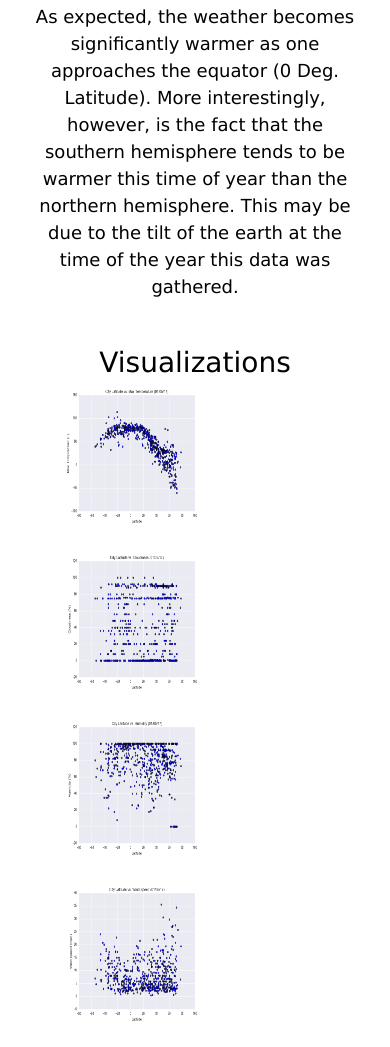
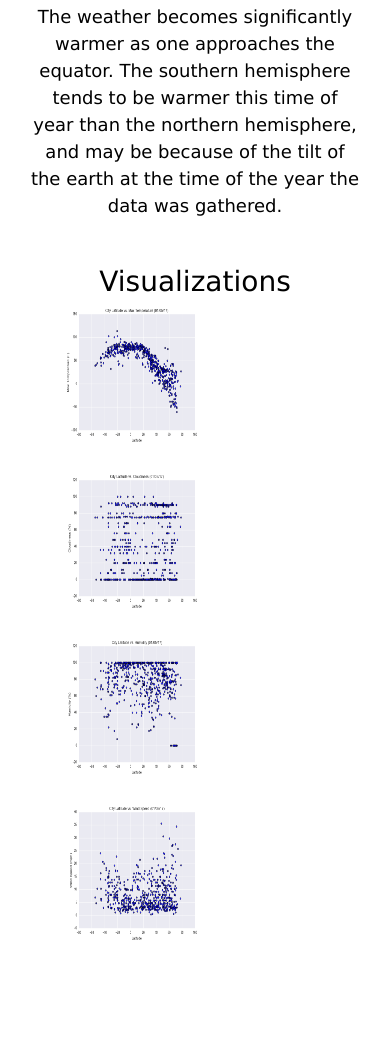
Before and after one commit to atxnatalia/Web-Design-Challenge, a plain HTML site: page temperature.html in a window 390 px wide. Shown: the part 448-1495 px from the top of the page. Drawn offline with nearby package versions, Linux system fonts and the light colour scheme.

Commit message:
Update temperature.html

```diff
--- a/temperature.html
+++ b/temperature.html
@@ -65,8 +65,56 @@
         <figure id="main1_figure">
             <img src="./Resources/Images/Temperature.png" alt="Temperature" style="width:100%;height:100%;text-align:middle">
             <figcaption>
-                As expected, the weather becomes significantly warmer as one approaches the equator (0 Deg. Latitude). More interestingly, however, is the fact that the southern hemisphere tends to be warmer this time of year than the northern hemisphere. This may be due to the tilt of the earth at the time of the year this data was gathered.
+               The weather becomes significantly warmer as one approaches the equator. The southern hemisphere tends to be warmer this time of year than the northern hemisphere, and may be because of the tilt of the earth at the time of the year the data was gathered.
             </figcaption>
+            </figure>
+      </div>
+      <div class="col-md-4">
+            <main class="container2">
+                <header>
+                    <h2>Visualizations</h2>
+                </header>
+            <div class="row">
+              <div class="col-xs-3 col-sm-3 col-md-6">
+                  <figure id="main1_figure">
+                    <a href="./Temperature.html">
+                      <img src="./Resources/Images/Temperature.png" alt="Temperature" style="width:150px;height:150px;">
+                    </a>
+                    </figure>
+              </div>
+              <div class="col-xs-3 col-sm-3 col-md-6">
+                  <figure id="main1_figure">
+                      <a href="./Cloudiness.html">
+                      <img   src="./Resources/Images/Cloudiness.png" alt="Cloudiness" style="width:150px;height:150px;">
+                      </a>
+                    </figure>
+              </div>
+                <div class="col-xs-3 col-sm-3 col-md-6">
+                    <figure id="main1_figure">
+                        <a href="./Humidity.html">
+                        <img   src="./Resources/Images/Humidity.png" alt="Humidity" style="width:150px;height:150px;">
+                        </a>
+                    </figure>
+                </div>
+                <div class="col-xs-3 col-sm-3 col-md-6">
+                    <figure id="main1_figure">
+                        <a href="./Wind-Speed.html">
+                        <img  src="./Resources/Images/Wind Speed.png" alt="Wind-Speed" style="width:150px;height:150px;">
+                        </a>
+                    </figure>
+                </div>
+              </div>
+              </main>
+      </div>
+    </div>
+        <br>
+        <br>
+        <script src="https://code.jquery.com/jquery-3.3.1.slim.min.js" integrity="sha384-q8i/X+965DzO0rT7abK41JStQIAqVgRVzpbzo5smXKp4YfRvH+8abtTE1Pi6jizo" crossorigin="anonymous"></script>
+        <script src="https://cdnjs.cloudflare.com/ajax/libs/popper.js/1.14.3/umd/popper.min.js" integrity="sha384-ZMP7rVo3mIykV+2+9J3UJ46jBk0WLaUAdn689aCwoqbBJiSnjAK/l8WvCWPIPm49" crossorigin="anonymous"></script>
+        <script src="https://stackpath.bootstrapcdn.com/bootstrap/4.1.3/js/bootstrap.min.js" integrity="sha384-ChfqqxuZUCnJSK3+MXmPNIyE6ZbWh2IMqE241rYiqJxyMiZ6OW/JmZQ5stwEULTy" crossorigin="anonymous"></script>
+</body>
+</html>
+</figcaption>
         </figure>
       </div>
       <div class="col-md-4">
```
